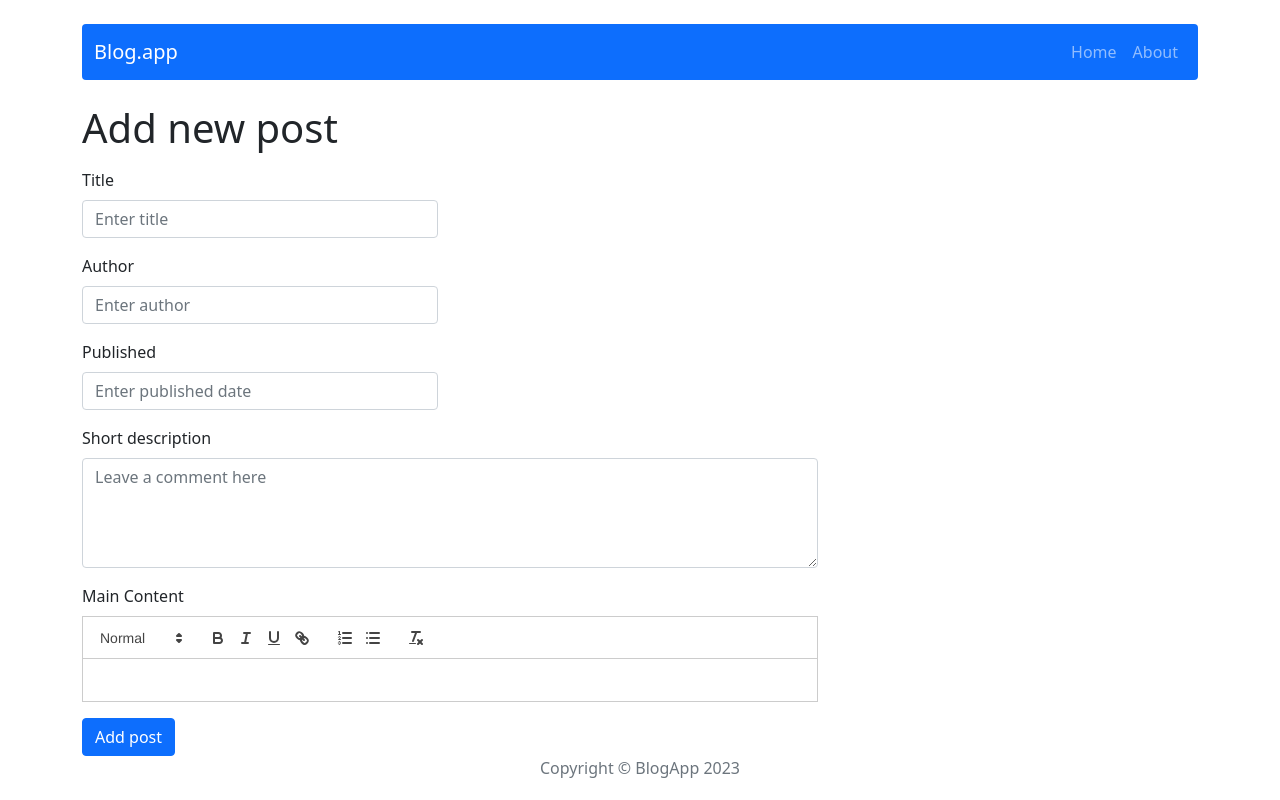
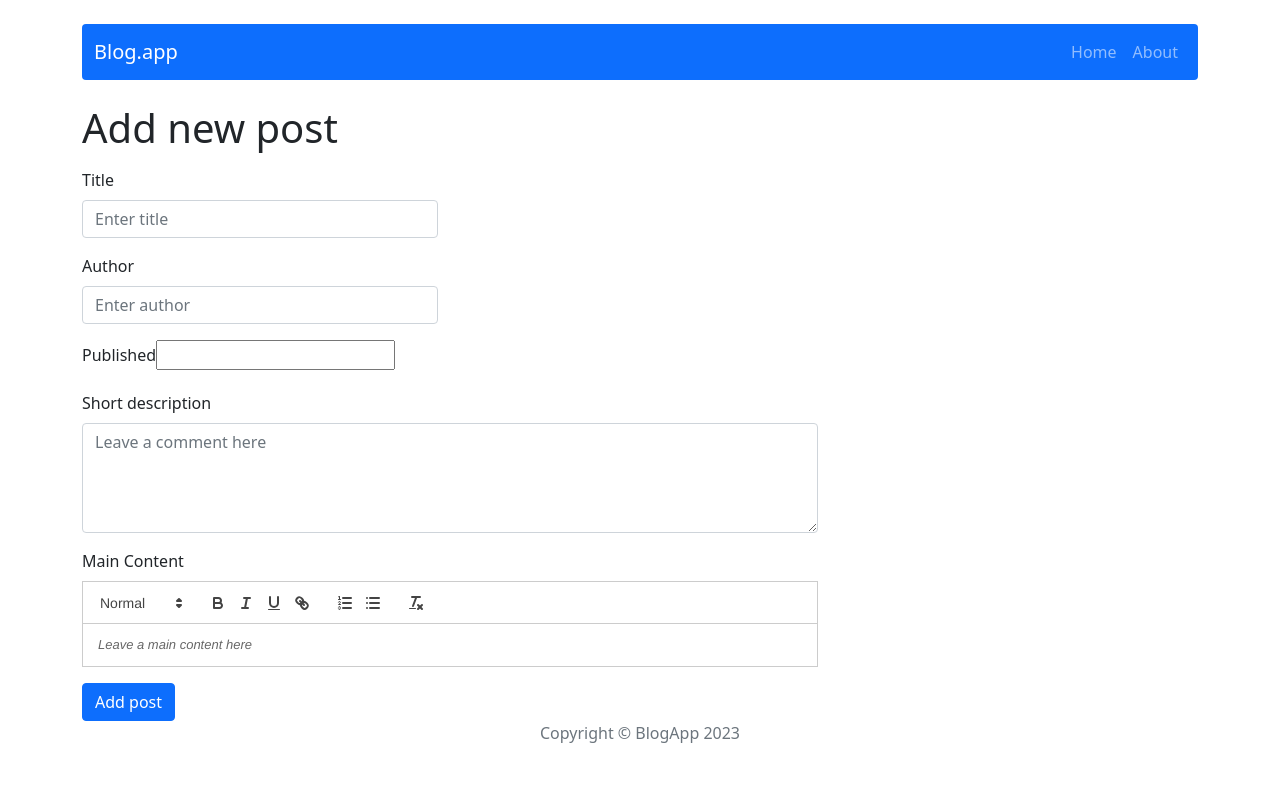
Before and after one commit to walldy-0/react-blog-app, a React (Create React App) app: page /post/add in a window 1280 px wide. Built offline with nearby package versions, Linux system fonts and the light colour scheme.

Commit message:
Add DatePicker component

```diff
--- a/package.json
+++ b/package.json
@@ -11,6 +11,7 @@
     "http-server": "^14.1.1",
     "react": "^18.2.0",
     "react-bootstrap": "2.0",
+    "react-datepicker": "^4.11.0",
     "react-dom": "^18.2.0",
     "react-quill": "^2.0.0",
     "react-redux": "7.2.6",
--- a/src/components/features/PostForm/PostForm.js
+++ b/src/components/features/PostForm/PostForm.js
@@ -5,6 +5,8 @@ import { addPost, editPost } from "../../../redux/postsRedux";
 import { useNavigate } from 'react-router-dom';
 import ReactQuill from "react-quill";
 import 'react-quill/dist/quill.snow.css';
+import DatePicker from "react-datepicker";
+import "react-datepicker/dist/react-datepicker.css";
 
 const PostForm = props => {
 
@@ -49,7 +51,7 @@ const PostForm = props => {
       <Row className="mt-3">
         <Form.Group as={Col} md={4} controlId="postPublishedDate">
           <Form.Label>Published</Form.Label>
-          <Form.Control value={publishedDate} onChange={e => setPublishedDate(e.target.value)} placeholder="Enter published date"></Form.Control>
+          <DatePicker selected={publishedDate} onChange={date => setPublishedDate(date)} />
         </Form.Group>
       </Row>
       <Row className="mt-3">
@@ -61,7 +63,7 @@ const PostForm = props => {
       <Row className="mt-3">
         <Form.Group as={Col} md={8} controlId="postContent">
           <Form.Label>Main Content</Form.Label>
-          <ReactQuill theme="snow" value={content} onChange={setContent} />
+          <ReactQuill theme="snow" value={content} onChange={setContent} placeholder="Leave a main content here" />
         </Form.Group>
       </Row>
         <Button className="mt-3" variant="primary" type="submit">
```
Also changed, not shown: 1 other file (tests, documents, lock files or other folders).
